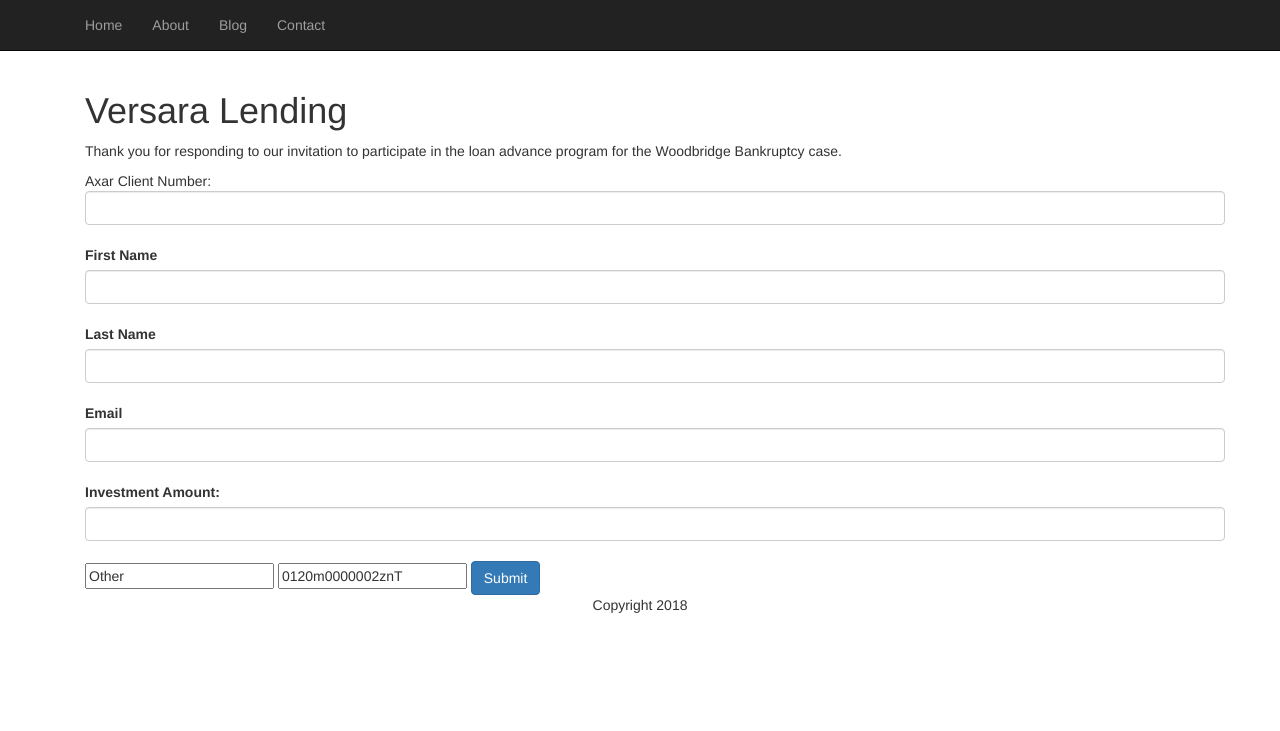
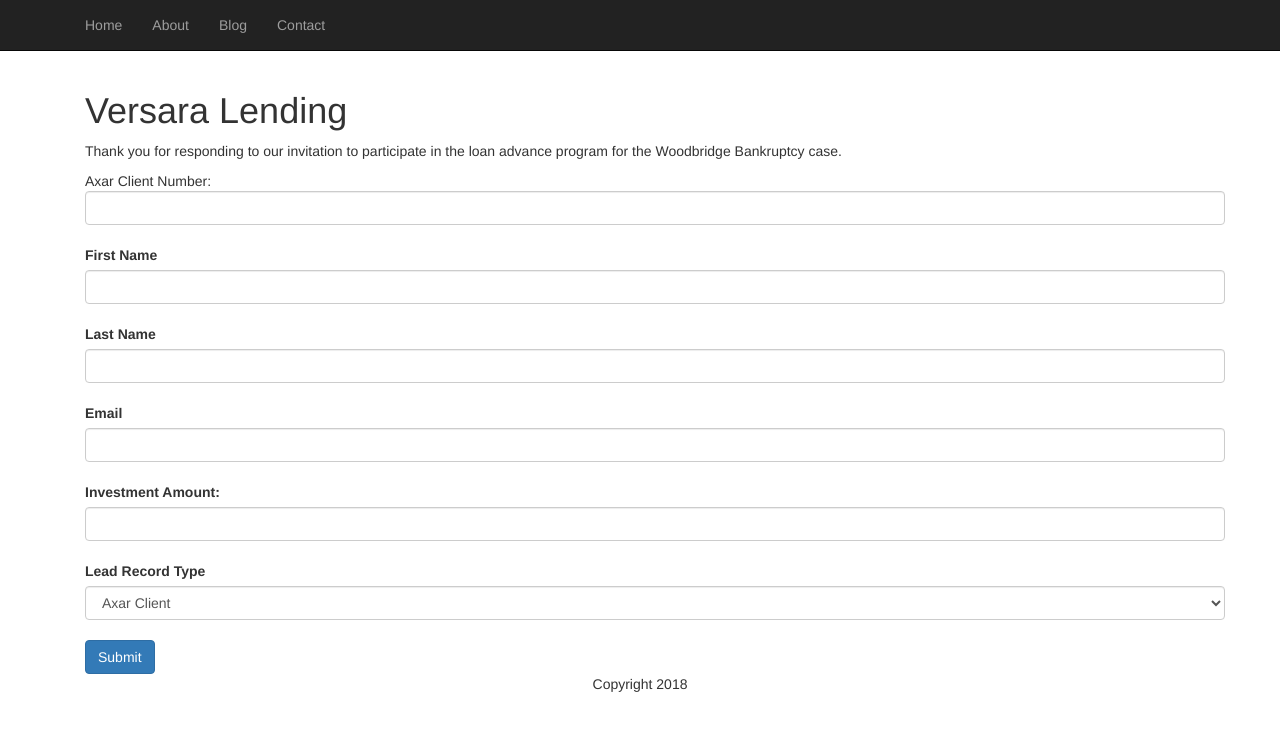
Before and after one commit to caseysung/caseysung.github.io, a Jekyll site: the page built from index.html, in a window 1280 px wide. Shown: the top 731 px of the page. Built offline with Jekyll 4.4.1, drawn with Linux system fonts in a browser that asks for light colours; nearby versions of some CDN libraries.

Commit message:
Update index.html

```diff
--- a/index.html
+++ b/index.html
@@ -31,8 +31,12 @@
 <label for="email">Email</label><input class="form-control" id="email" maxlength="80" name="email" size="20" type="text" /><br>
 
 <label for="00Nd0000004rKh9">Investment Amount:</label><input class="form-control" id="00Nd0000004rKh9" name="00Nd0000004rKh9" type="text" /><br>
-<input id="lead_source" name="lead_source" value="Other" />
-<input id="recordType" name="recordType" value="0120m0000002znT" />
+
+<label for="recordType">Lead Record Type</label><select class="form-control" id="recordType" name="recordType"><option value="">--None--</option><option selected="selected" value="0120m0000002znT">Axar Client</option>
+<option value="012d0000000Wa7G">Borrower</option>
+<option value="012d0000000We7d">Investor</option>
+<option value="012d0000000WeJ0">Lender</option>
+</select><br>
 
 <input align="center" class="btn btn-primary" type="submit" name="submit">
 
```
